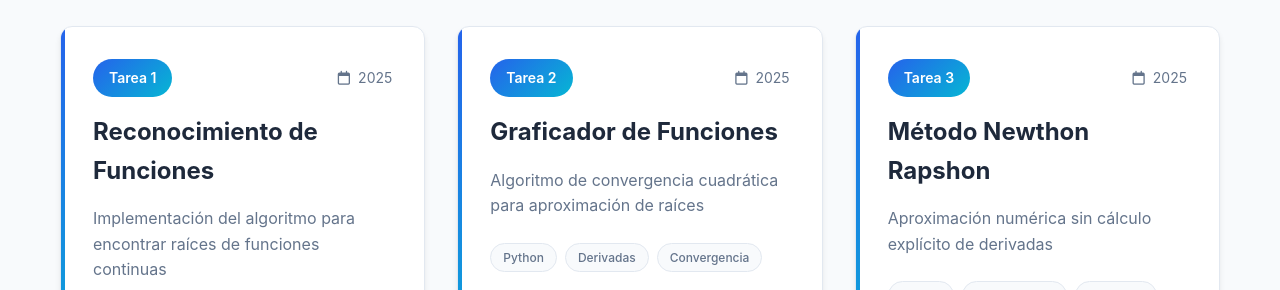
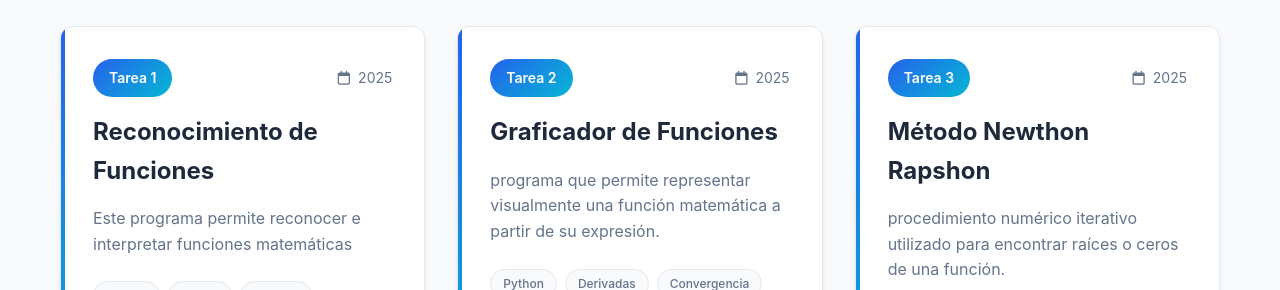
Before and after one commit to henrryqr/portafolio-programacion-numerica-2025, a plain HTML site: page index.html in a window 1280 px wide. Shown: the part 2286-2576 px from the top of the page. Drawn offline with Linux system fonts and the light colour scheme.

Commit message:
Update index.html

```diff
--- a/index.html
+++ b/index.html
@@ -1180,7 +1180,7 @@
                         </div>
                     </div>
                     <h3 class="assignment-title">Reconocimiento de Funciones</h3>
-                    <p class="assignment-description">Implementación del algoritmo para encontrar raíces de funciones continuas</p>
+                    <p class="assignment-description"> Este programa permite reconocer e interpretar funciones matemáticas</p>
                     <div class="assignment-tags">
                         <span class="tag">Python</span>
                         <span class="tag">Raíces</span>
@@ -1201,7 +1201,7 @@
                         </div>
                     </div>
                     <h3 class="assignment-title">Graficador de Funciones</h3>
-                    <p class="assignment-description">Algoritmo de convergencia cuadrática para aproximación de raíces</p>
+                    <p class="assignment-description">programa que permite representar visualmente una función matemática a partir de su expresión.</p>
                     <div class="assignment-tags">
                         <span class="tag">Python</span>
                         <span class="tag">Derivadas</span>
@@ -1222,7 +1222,7 @@
                         </div>
                     </div>
                     <h3 class="assignment-title">Método Newthon Rapshon</h3>
-                    <p class="assignment-description">Aproximación numérica sin cálculo explícito de derivadas</p>
+                    <p class="assignment-description">procedimiento numérico iterativo utilizado para encontrar raíces o ceros de una función.</p>
                     <div class="assignment-tags">
                         <span class="tag">Python</span>
                         <span class="tag">Aproximación</span>
@@ -1431,7 +1431,7 @@
                                     </div>
                                     <div class="detail-content">
                                         <label>Ciclo Académico</label>
-                                        <span>2023 - II</span>
+                                        <span>2025 - II</span>
                                     </div>
                                 </div>
                                 <div class="detail-item">
@@ -1541,7 +1541,7 @@
             </div>
 
             <div class="footer-bottom">
-                <p>&copy; 2023 Henry Higinio Quispe Ramos - Programación Numérica - Universidad Nacional del Altiplano Puno</p>
+                <p>&copy; 2025 Henry Higinio Quispe Ramos - Programación Numérica - Universidad Nacional del Altiplano Puno</p>
             </div>
         </div>
     </footer>
```
